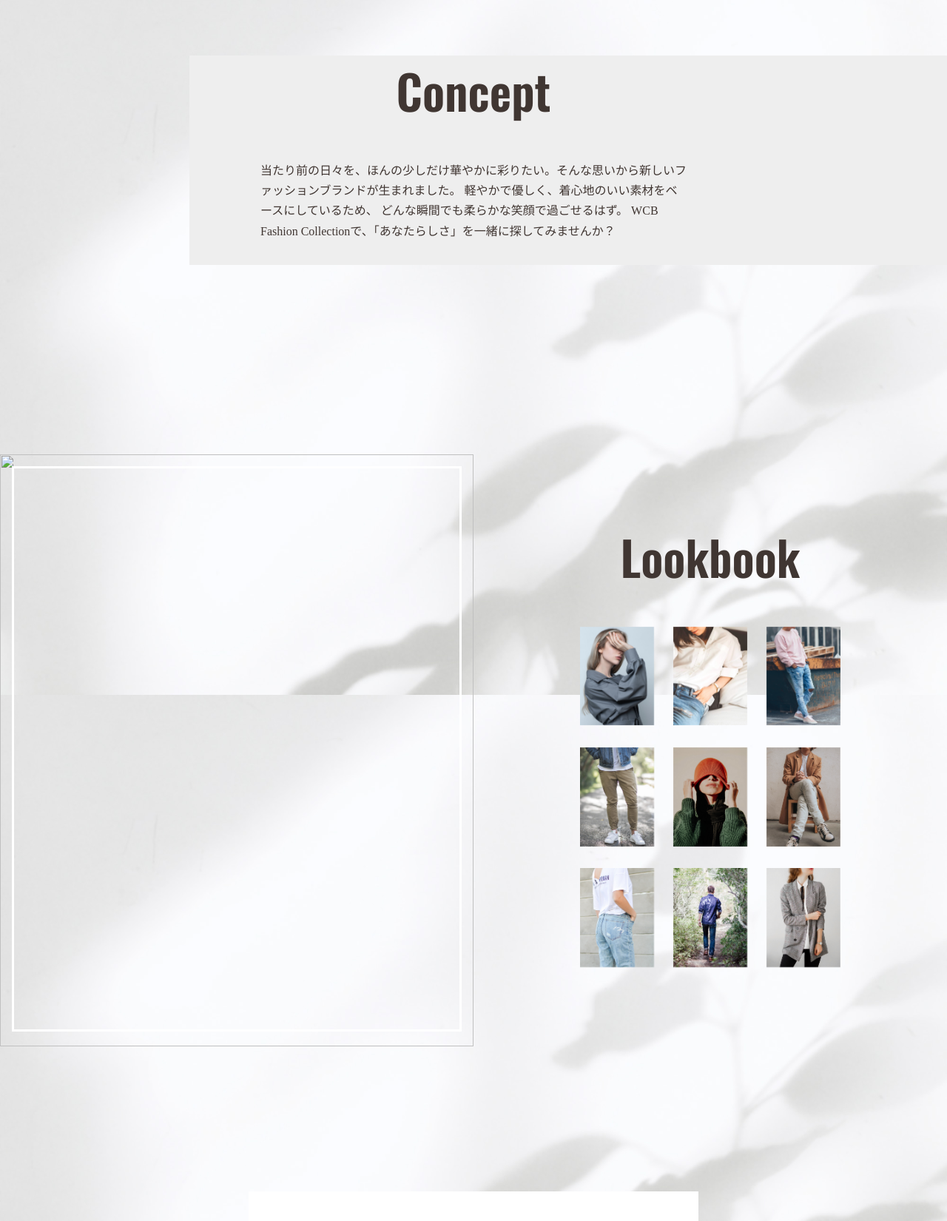
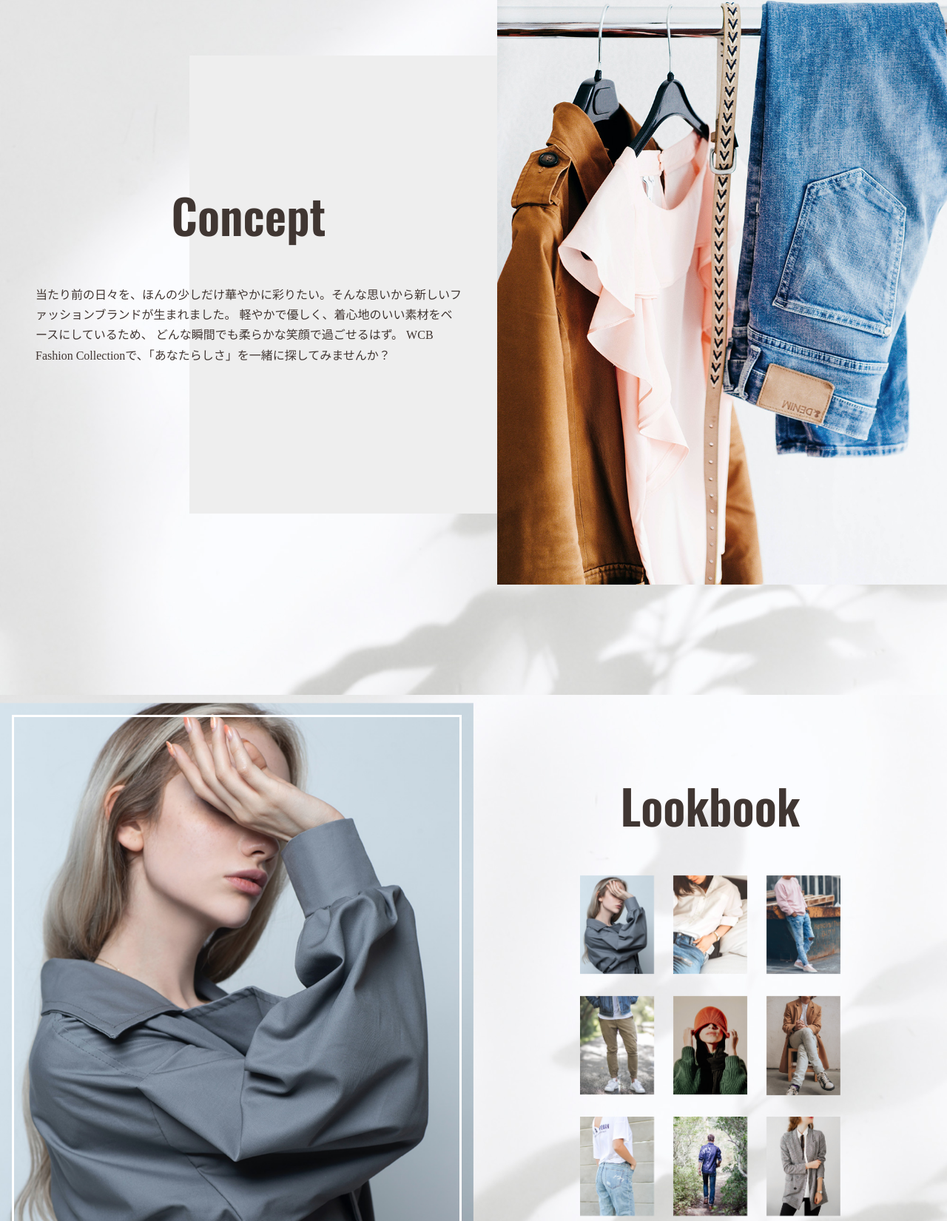
Before and after one commit to anritom/fashion, a plain HTML site: page index.html in a window 1280 px wide. Shown: the part 981-2631 px from the top of the page at 74% size. Drawn offline with nearby package versions, Linux system fonts and the light colour scheme; some packages are replaced by stand-ins of ours; files whose address does not match are found by name.

Commit message:
Update index.html

```diff
--- a/index.html
+++ b/index.html
@@ -10,7 +10,7 @@
     <link href="https://fonts.googleapis.com/css2?family=Oswald:wght@600&display=swap" rel="stylesheet">
     <link rel="stylesheet" href="style.css">
     <script src="script.js" defer></script>
-    <link rel="icon" href="images/favicon.svg" type="image/svg+xml">
+    <link rel="icon" href="favicon.svg" type="svg+xml">
 </head>
 <body>
     <!-- ローディング画面 -->
@@ -58,12 +58,12 @@
                 WCB Fashion Collectionで、「あなたらしさ」を一緒に探してみませんか？
             </p>
         </div>
-        <img src="images/concept.jpg" alt="">
+        <img src="concept.jpg" alt="">
     </section>
 
     <section class="gallery">
         <div class="gallery-image">
-            <img src="images/img1.jpg" alt="">
+            <img src="img1.jpg" alt="">
         </div>
         <div class="gallery-content wrapper">
             <h2 class="title fadein">Lookbook</h2>
```
